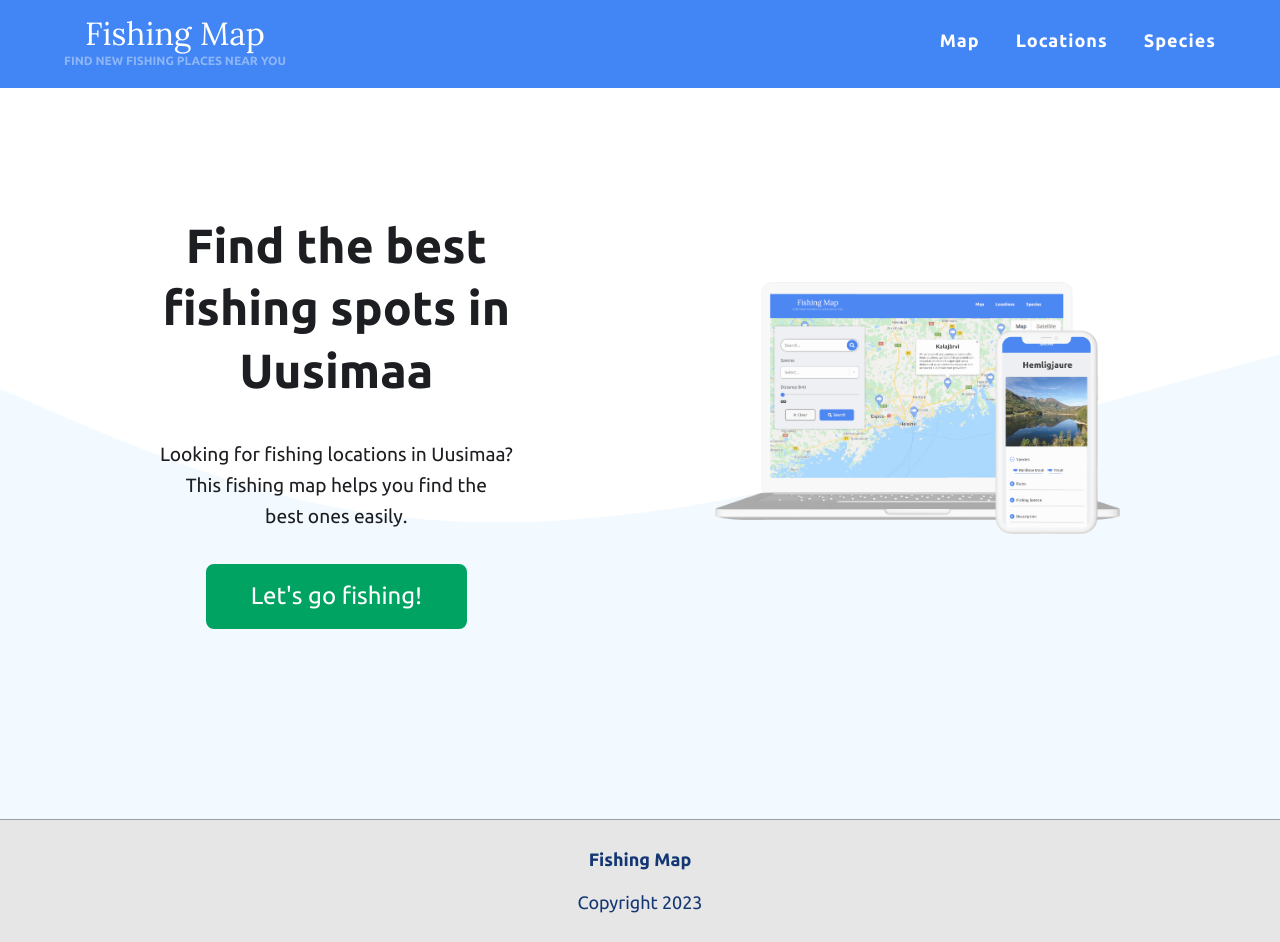
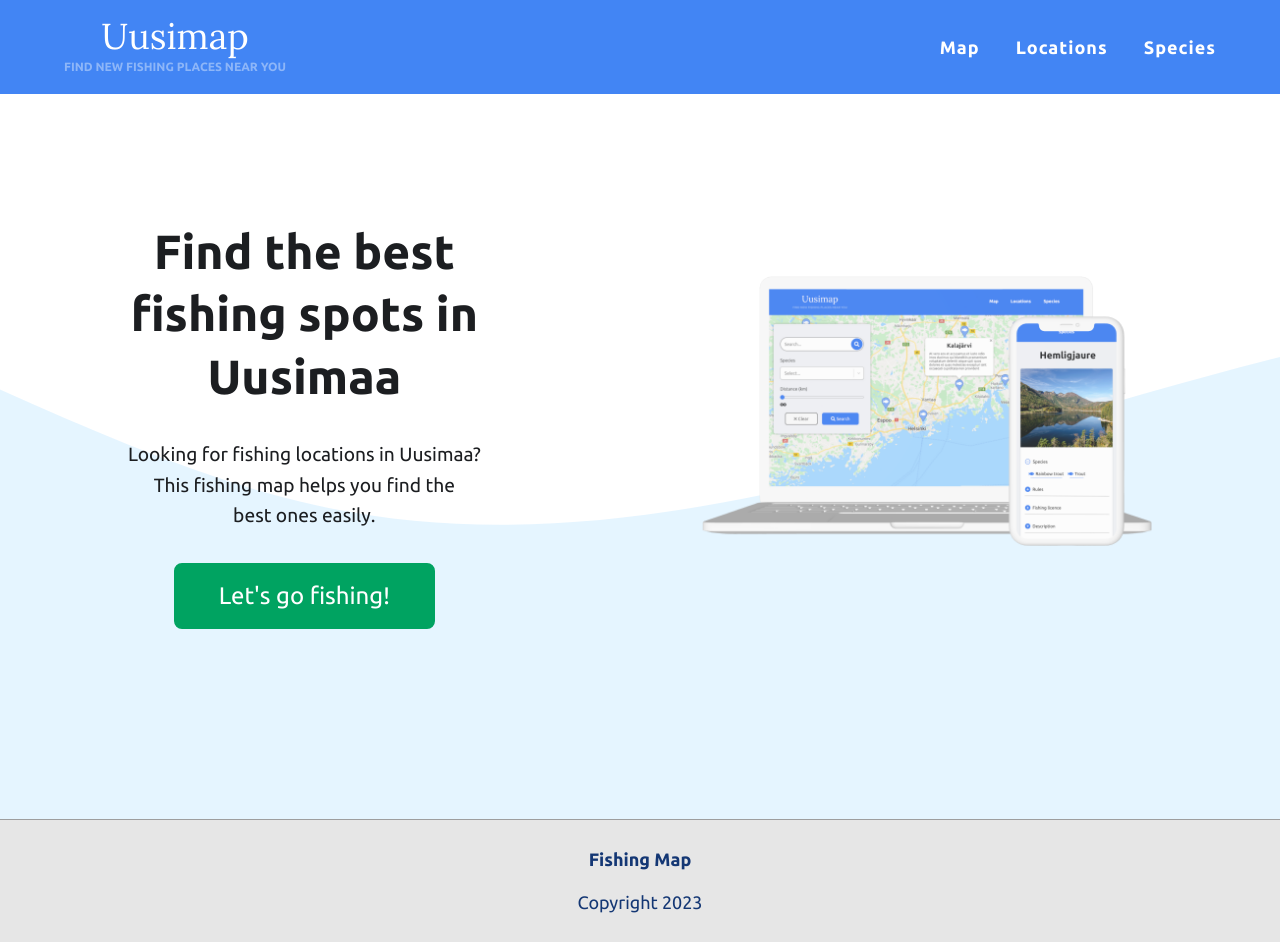
Before and after one commit to robwes/fishingmap.web, a React (Create React App) app: page / in a window 1280 px wide. Built offline with nearby package versions, Linux system fonts and the light colour scheme; no server answers.

Commit message:
Changed title and landing page images

```diff
--- a/src/components/ui/header/Header.js
+++ b/src/components/ui/header/Header.js
@@ -23,7 +23,7 @@ function Header(props) {
             <div className="container container-flex">
                 <Link to='/'>
                     <div className="header-title-container">
-                        <h1 className="header-title">Fishing Map</h1>
+                        <h1 className="header-title">Uusimap</h1>
                         <p className="header-subtitle">Find new fishing places near you</p>
                     </div>
                 </Link>
--- a/src/components/ui/header/Header.scss
+++ b/src/components/ui/header/Header.scss
@@ -6,6 +6,7 @@
 
     .container {
         position: relative;
+        align-items: center;
     }
 
     .header-title-container {
@@ -16,8 +17,8 @@
 
     .header-title {
         font-family: 'Lora', serif;
-        font-size: 2rem;
-        margin: 0 0 3px;
+        font-size: 2.25rem;
+        margin: 0 0 5px;
         font-weight: 400;
         margin-top: 0;
     }
@@ -39,7 +40,7 @@
         justify-content: center;
     }
 
-    .nav-list>li {
+    .nav-list > li {
         margin: .5em 0;
     }
 
--- a/src/pages/landingPage/LandingPage.scss
+++ b/src/pages/landingPage/LandingPage.scss
@@ -18,7 +18,7 @@
         font-weight: 700;
         text-align: center;
         line-height: 1.3;
-        margin: 0 0 .8em 0;
+        margin: 0 0 2rem 0;
     }
 
     .landing-subtitle {
@@ -42,13 +42,13 @@
             flex-direction: row;
             gap: 1em;
             justify-content: space-between;
-            width: 75%;
+            width: 80%;
             padding: 7em 0;
             margin: 0 auto;
         }
 
         .hero-image {
-            width: 405px;
+            width: 450px;
             margin-top: -5em;
         }
     }
```
Also changed, not shown: src/assets/images/hero.png, src/assets/images/wave.svg.
